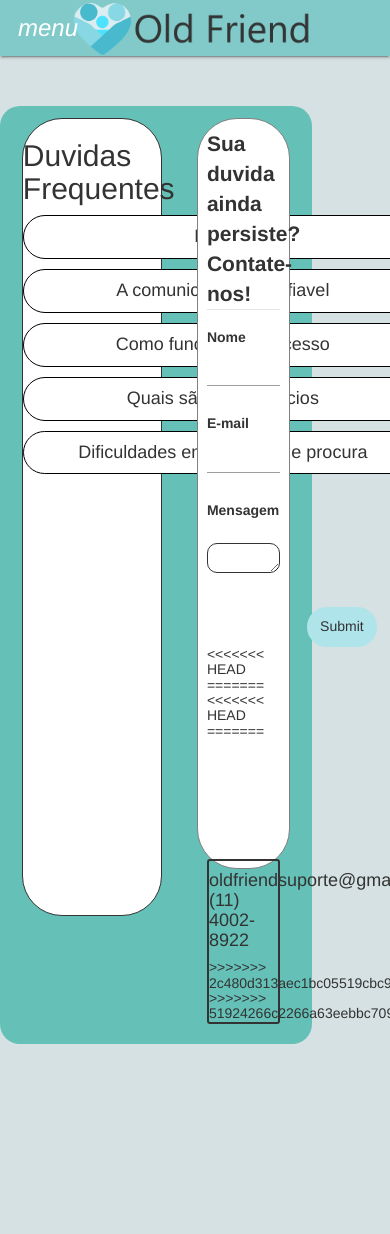
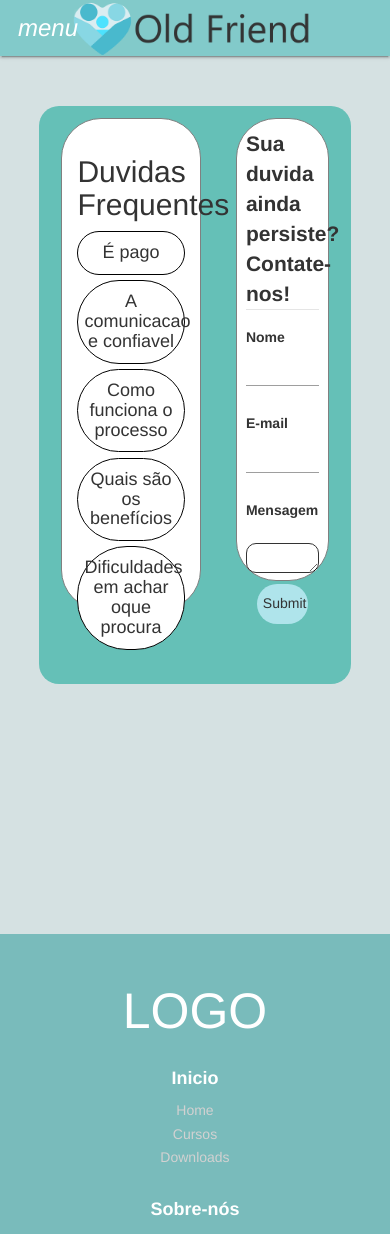
Before and after one commit to Ricknsx/OLDFRIEND, a PHP site: page /view/contato.php in a window 390 px wide; the page is wider, and only the part inside the window is pictured. Shown: the top 1234 px of that part. Run offline with PHP 8.4, Linux system fonts and the light colour scheme; some libraries are stand-ins or nearby versions.

Commit message:
responsividade na pag contato.php(1.0)

```diff
--- a/css/contato.css
+++ b/css/contato.css
@@ -8,16 +8,7 @@ body{
     background-color: rgb(101, 192, 183);
     display: flex;
     width: 80%;
-<<<<<<< HEAD
     margin :50px auto;
-=======
-<<<<<<< HEAD
-    margin :50px auto;
-=======
-    margin-left: 130px;
-    margin-top: 50px;
->>>>>>> 2c480d313aec1bc05519cbc997a532a5040d68a2
->>>>>>> 51924266c2266a63eebbc709aee688d8cf20bbb6
     border: solid 0px;
     border-radius: 20px;
     border-color: gray;
@@ -25,16 +16,11 @@ body{
 
 .duvidas{
     background-color: white;
-<<<<<<< HEAD
-=======
-<<<<<<< HEAD
->>>>>>> 51924266c2266a63eebbc709aee688d8cf20bbb6
     padding: 5%;
     width: 45% ;
     height: 85%;
     margin-left: 7%;
     border: solid 1px;
-<<<<<<< HEAD
     border-color: gray;
     margin-top: 4%;
     border-radius: 40px;
@@ -83,102 +69,3 @@ body{
     margin-top: 30%;
     padding:2%;
 }*/
-=======
-    border-color: gray;
-    margin-top: 4%;
-    border-radius: 40px;
-    margin-bottom: 4%;
-}
-
-.btnDuvida{
-    margin-bottom: 5%;
-    width: 100%;
-=======
-    padding: 40px;
-    width: 500px ;
-    height: 500px;
-    margin-left: 70px;
-    border: solid 1px;
-    border-color: gray;
-    margin-top: 50px;
-    border-radius: 40px;
-}
-
-.btnDuvida{
-    margin-bottom: 10px;
-    width: 400px;
->>>>>>> 2c480d313aec1bc05519cbc997a532a5040d68a2
-    background: white;
-    border-radius: 50px;
-    border:solid 1px;
-    border-color: black;
-<<<<<<< HEAD
-}
-
-.formulario-contato{
-    width: 30% ;
-    height: 80%;
-    background-color: white;
-    border: solid 1px;
-    border-color: gray;
-    border-radius: 40px;
-    padding:3%;
-    margin-top: 4% ;
-    margin-left: 11%;
-}
-
-.btnEnviarDuvida{
-    background:rgb(175, 228, 235);
-    width: 70%;
-    height: 40px  ;
-    border: solid 0px;
-    border-radius: 30px ;
-    margin-left: 15%;
-    margin-top: 10%;
-}
-
-.mensagemContato{
-    border: solid 1px;
-    border-radius: 10px;
-}
-
-/*.contato2{
-    border: solid 2px;
-    border-radius: 3px;
-    margin-top: 30%;
-    padding:2%;
-}*/
-=======
-}
-
-.formulario-contato{
-    width: 350px ;
-    height: 450px ;
-    background-color: white;
-    border: solid 0px;
-    border-color: gray;
-    border-radius: 40px;
-    padding:30px;
-    margin-top: 100px ;
-    margin-left: 60px ;
-    margin-bottom: 50px ;
-}
-
-.btnEnviarDuvida{
-    background:rgb(175, 228, 235);
-    width: 70px;
-    height: 40px ;
-    border: solid;
-    border-radius: 30px ;
-    border-color: rgb(175, 228, 235);
-    margin-left: 100px;
-    margin-top: 30px;
-}
-
-.contato2{
-    border: solid 2px;
-    border-radius: 3px;
-    margin-top: 120px;
-}
->>>>>>> 2c480d313aec1bc05519cbc997a532a5040d68a2
->>>>>>> 51924266c2266a63eebbc709aee688d8cf20bbb6
--- a/view/contato.php
+++ b/view/contato.php
@@ -30,20 +30,9 @@
                     <h5><strong>Mensagem</strong><h5><br><textarea name="txMensagemContato" maxlenght="200" class="mensagemContato"></textarea>
                     <input type="submit" placeholder="Enviar" name="enviarDuvida" class="btnEnviarDuvida"/>
             </form>
-<<<<<<< HEAD
             <!--<div class="contato2">
                 <h5><b>oldfriendsuporte@gmail.com.br (11) 4002-8922</b></h5>
             </div>-->
-=======
-<<<<<<< HEAD
-            <!--<div class="contato2">
-                <h5><b>oldfriendsuporte@gmail.com.br (11) 4002-8922</b></h5>
-            </div>-->
-=======
-            <div class="contato2">
-                <h4>oldfriendsuporte@gmail.com.br (11) 4002-8922</h4>
->>>>>>> 2c480d313aec1bc05519cbc997a532a5040d68a2
->>>>>>> 51924266c2266a63eebbc709aee688d8cf20bbb6
     </section>
     <footer>
         <?php include("footer.php")?>
```
